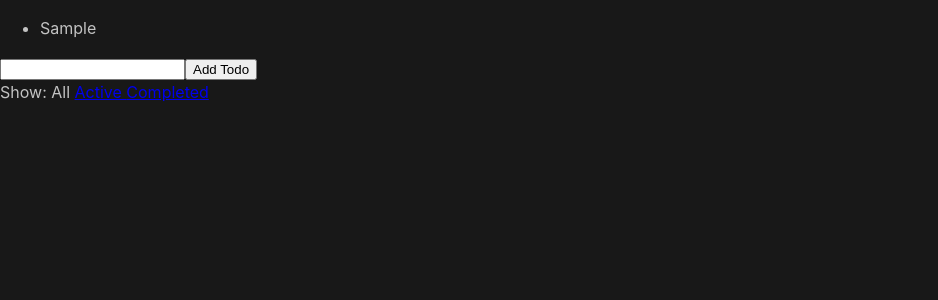
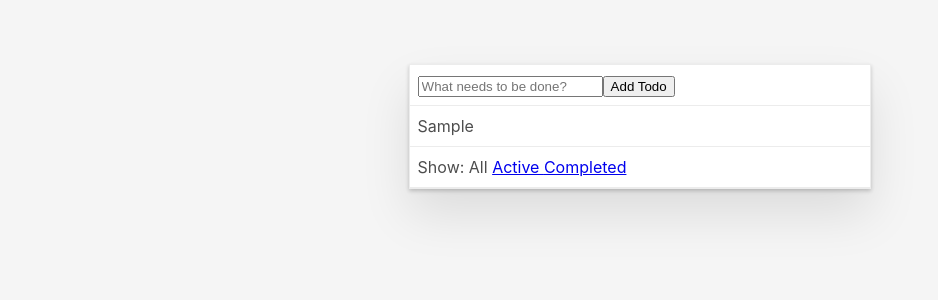
Before and after one commit to satyamyadav/react-redux-todo, a React app: page / in a window 1280 px wide. Both pictures are taken after typing "Sample" into the empty fields and a click on the button "Add Todo". Shown: the top 300 px of the page, without its empty margins (0-938 px from the left). Built offline with nearby package versions, Linux system fonts and the light colour scheme.

Commit message:
feat: adds base styles

```diff
--- a/src/components/Footer.js
+++ b/src/components/Footer.js
@@ -7,7 +7,7 @@ import FilterLinks from '../containers/FilterLinks';
 import { VisibilityFilters } from '../store/actions';
 
 const Footer = () => (
-  <div>
+  <div className="Footer">
     <span>Show: </span>
     <FilterLinks filter={VisibilityFilters.SHOW_ALL}>All </FilterLinks>
     <FilterLinks filter={VisibilityFilters.SHOW_ACTIVE}>Active </FilterLinks>
--- a/src/components/Todo.js
+++ b/src/components/Todo.js
@@ -10,6 +10,7 @@ import PropTypes from 'prop-types';
 
 const Todo = ({ text, completed, onClick }) => (
   <li
+    className="Todo-item"
     onClick={onClick}
     style={{ textDecoration: completed ? 'line-through' : 'none' }}
   >
--- a/src/components/TodoList.js
+++ b/src/components/TodoList.js
@@ -10,7 +10,7 @@ import PropTypes from 'prop-types';
 import Todo from './Todo';
 
 const TodoList = ({ todos, onTodoClick }) => (
-  <ul>
+  <ul className="Todo">
     {todos.map((todo, index) => (
       <Todo key={index} {...todo} onClick={() => onTodoClick(index)} />
     ))}
--- a/src/containers/AddTodo.js
+++ b/src/containers/AddTodo.js
@@ -13,7 +13,7 @@ let AddTodo = ({dispatch}) => {
   let input;
 
   return (
-    <div>
+    <div className="AddTodo">
       <form
         onSubmit={
           e => {
@@ -27,6 +27,7 @@ let AddTodo = ({dispatch}) => {
         }
       >
         <input
+          placeholder="What needs to be done?   "
           ref={node => input = node}
         />
         <button type="suubmit">
--- a/src/containers/App.js
+++ b/src/containers/App.js
@@ -8,10 +8,12 @@ import AddTodo from './AddTodo';
 class App extends Component {
   render() {
     return (
-      <div className="App">
-        <VisibleTodoList />
-        <AddTodo />
-        <Footer />
+      <div className="container container--center container--p5">
+        <div className="Card">
+          <AddTodo />
+          <VisibleTodoList />
+          <Footer />
+        </div>
       </div>
     );
   }
--- /dev/null
+++ b/src/sass/components.scss
@@ -0,0 +1,29 @@
+@mixin item () {
+  padding: $padding;
+  border-bottom: $border-width solid $border-color;
+}
+
+.Todo {
+  list-style: none;
+  margin: 0;
+  padding: 0;
+  &-item {
+    @include item();
+  }
+}
+
+.AddTodo {
+  @include item();
+}
+
+.Footer {
+  @include item();
+}
+
+.Card {
+  min-width: 40%;
+  background: var(--light);
+  border: $border-width solid $border-color;
+  box-shadow: 0 2px 4px 0 rgba(0, 0, 0, 0.2),
+  0 25px 50px 0 rgba(0, 0, 0, 0.1)
+}
--- /dev/null
+++ b/src/sass/grid.scss
@@ -0,0 +1,16 @@
+.container {
+  display: flex;
+  flex-direction: row;
+  &--p4 {
+    padding: $padding-4;
+  }
+  &--p5 {
+    padding: $padding-5;
+  }
+  &--page {
+    min-height: 100vh;
+  }
+  &--center {
+    justify-content: center;
+  }
+}
--- a/src/sass/index.scss
+++ b/src/sass/index.scss
@@ -1,4 +1,6 @@
 @import "./variables.scss";
+@import "./grid.scss";
+@import "./components.scss";
 html,
 body {
   position: relative;
@@ -11,7 +13,7 @@ body {
   font-size: 100%;
   line-height: 1.5;
   color: var(--text-color);
-  background-color: var(--dark-1);
+  background-color: var(--dark-4);
   overflow-x: hidden;
   font-family: -apple-system, BlinkMacSystemFont, "Segoe UI", "Roboto", "Oxygen", "Ubuntu", "Cantarell", "Fira Sans", "Droid Sans", "Helvetica Neue", sans-serif;
   -webkit-font-smoothing: antialiased;
--- a/src/sass/variables.scss
+++ b/src/sass/variables.scss
@@ -1,39 +1,40 @@
 :root {
-  --text-color: #c3c3c3;
-  --theme-color: #08fdd8;
-  --link-color: #639a67;
-  --link-hover: #08fdd8;
-  --active-color: #08fdd8;
+  --text-color: #4d4d4d;
+  --theme-color: #b83f45;
+  --link-color: #dca0a3;
+  --link-hover: #b83f45;
+  --active-color: #b83f45;
   --bg-dark: #181818;
   --black: #070707;
   --theme-bg: #252627;
   --dark-1: #181818;
   --dark-2: #252627;
-  --dark-3: #515152;
-  --dark-4: #8d8d8d;
+  --dark-3: #5151521c;
+  --dark-4: #f5f5f5;
+  --light: #fff;
   --font-size: 1rem;
 }
 
 .theme-default {
   --text-color: #c3c3c3;
-  --theme-color: #08fdd8;
-  --link-color: #639a67;
-  --link-hover: #08fdd8;
-  --active-color: #08fdd8;
+  --theme-color: #b83f45;
+  --link-color: #dca0a3;
+  --link-hover: #b83f45;
+  --active-color: #b83f45;
   --bg-dark: #181818;
   --black: #070707;
   --theme-bg: #252627;
   --dark-1: #181818;
   --dark-2: #252627;
-  --dark-3: #515152;
-  --dark-4: #8d8d8d;
+  --dark-3: #5151521c;
+  --dark-4: #f5f5f5;
   --font-size: 1rem;
 }
 
 .theme-one {
   --text-color: #c3c3c3;
   --theme-color: #fd6608d1;
-  --link-color: #639a67;
+  --link-color: #dca0a3;
   --link-hover: #fd6608d1;
   --active-color: #fd6608d1;
   --bg-dark: ;
@@ -41,7 +42,7 @@
   --black: #070707;
   --dark-1: #181818;
   --dark-2: #252627;
-  --dark-3: #515152;
+  --dark-3: #5151521c;
   --dark-4: #8d8d8d;
   --font-size: 1rem;
 }
@@ -49,7 +50,7 @@
 .theme-aqua {
   --text-color: #7da7a7;
   --theme-color: #7da7a7;
-  --link-color: #639a67;
+  --link-color: #dca0a3;
   --link-hover: #89bbbb;
   --active-color: #89bbbb;
   --bg-dark: ;
@@ -63,5 +64,13 @@
 }
 
 $size: 1rem !default;
+$base-size: 1rem;
 $padding: $size/2;
+$base-padding: $base-size/4;
+$padding-1: $base-padding * 1;
+$padding-2: $base-padding * 2;
+$padding-3: $base-padding * 4;
+$padding-4: $base-padding * 8;
+$padding-5: $base-padding * 16;
 $border-width: 1px !default;
+$border-color: var(--dark-3) !default;
```
